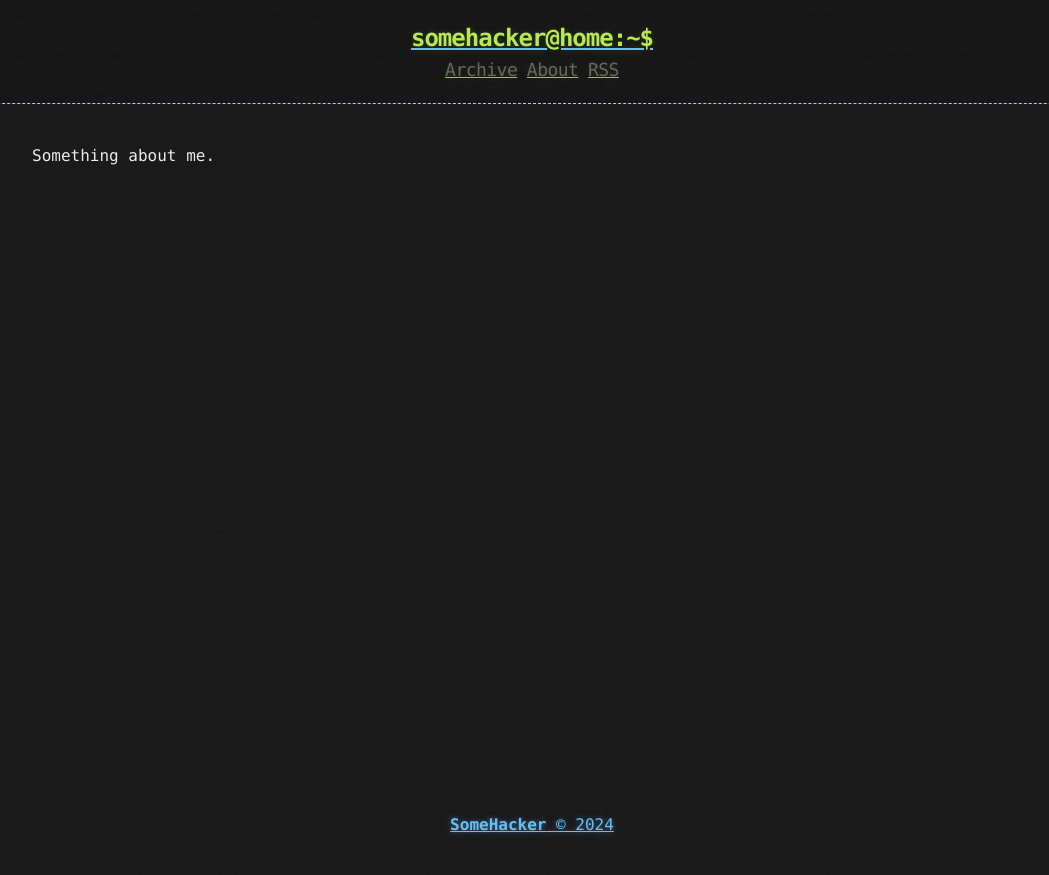
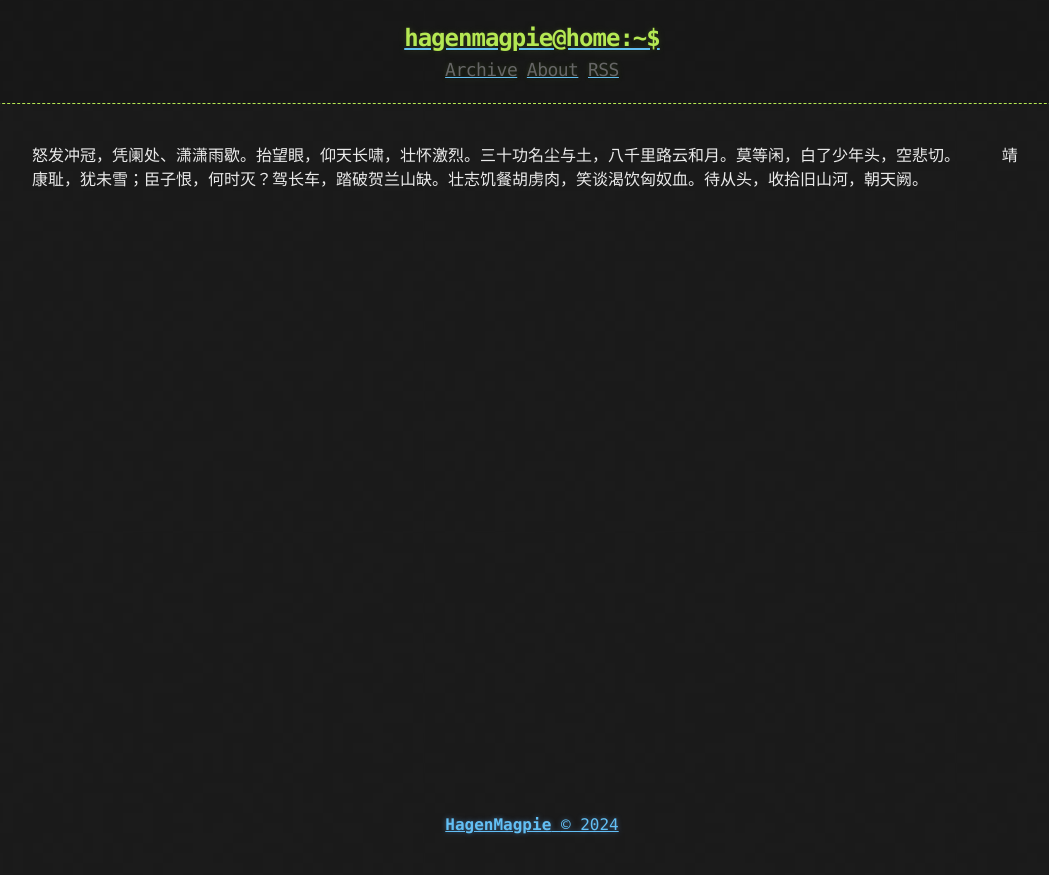
Before and after one commit to Hagenmagpie/hagenmagpie.github.io, a Jekyll site: the page built from about.md, in a window 1280 px wide. Shown: the top 875 px of the page, without its empty margins (108-1157 px from the left). Built offline with Jekyll 4.4.1, drawn with Linux system fonts in a browser that asks for light colours.

Commit message:
更新模板

```diff
--- a/_config.yml
+++ b/_config.yml
@@ -1,9 +1,9 @@
-title: Hacker-Blog
-description: "A Jekyll Blog Theme For Hackers"
+title: HagenMagpie-Blog
+description: "A blog about programming, technology, and life."
 author:
-  name: "SomeHacker"
-  email: "someone@somewebsite.somedomain"
-  url: "https://ashishchaudhary.in/hacker-blog"
+  name: "HagenMagpie"
+  email: "hagenmagpie@proton.me"
+  url: "hagenmagpie.github.io"
 
 baseurl: /
 
@@ -28,5 +28,5 @@ plugins:
   - jekyll-sitemap
 
 # Custom variables
-owner : "SomeHacker"
-year : "2020"
+owner : "HagenMagpie"
+year : "2023"
--- a/about.md
+++ b/about.md
@@ -3,4 +3,5 @@ layout: page
 title: About
 ---
 
-Something about me.
+怒发冲冠，凭阑处、潇潇雨歇。抬望眼，仰天长啸，壮怀激烈。三十功名尘与土，八千里路云和月。莫等闲，白了少年头，空悲切。
+　　靖康耻，犹未雪；臣子恨，何时灭？驾长车，踏破贺兰山缺。壮志饥餐胡虏肉，笑谈渴饮匈奴血。待从头，收拾旧山河，朝天阙。
```
